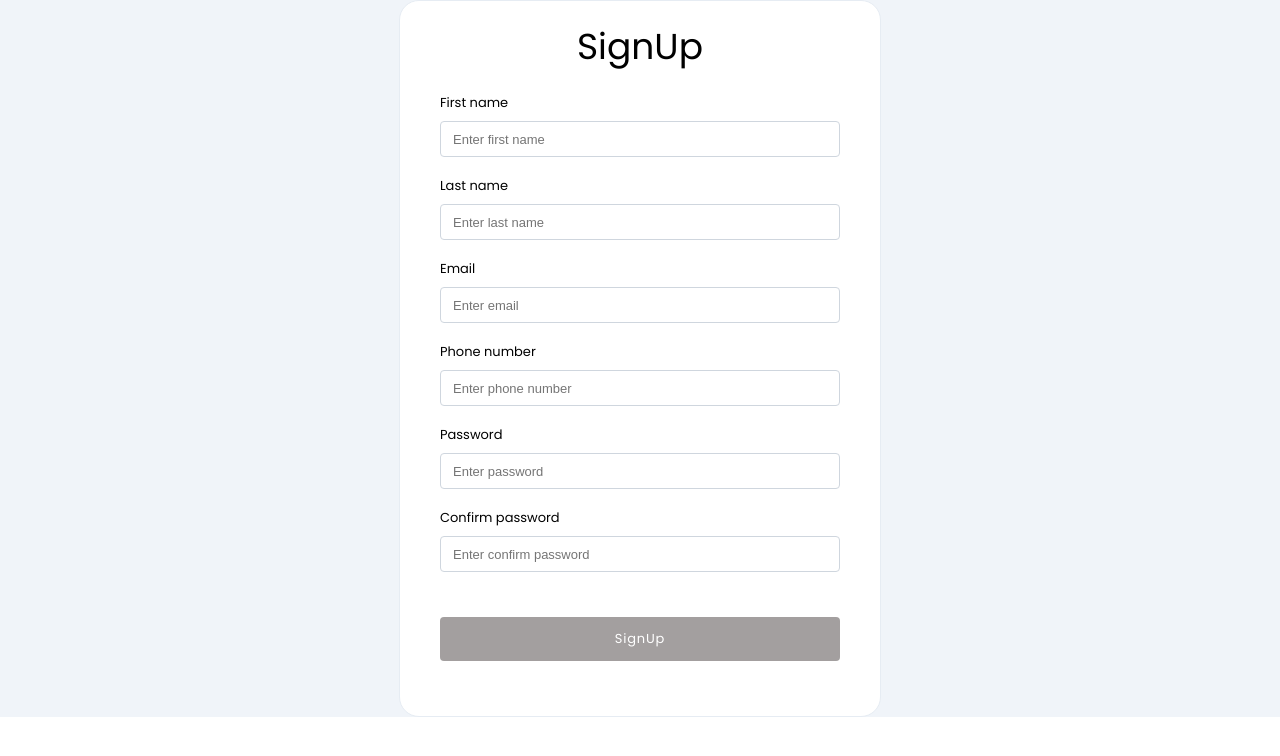
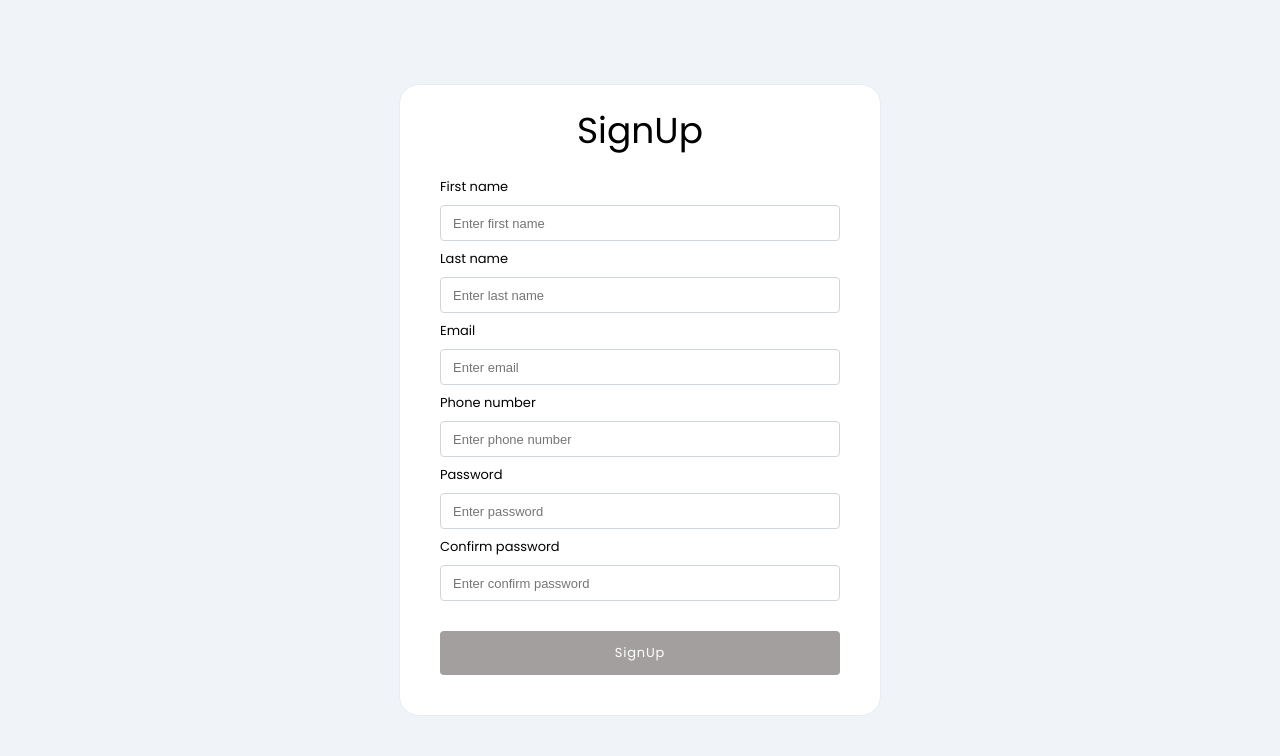
Before and after one commit to Natalka2019/todo-vue, a Vue app: page / in a window 1280 px wide. Shown: the top 756 px of the page. Built offline with nearby package versions, Linux system fonts and the light colour scheme.

Commit message:
move validation functions to utilities

```diff
--- a/src/components/buttonRegular.vue
+++ b/src/components/buttonRegular.vue
@@ -24,7 +24,6 @@ export default {
 .button {
   box-sizing: border-box;
   padding: 12px;
-  margin: 0 0 15px 0;
   border-radius: 5px;
   border: none;
   outline: none;
--- /dev/null
+++ b/src/utilities.js
@@ -0,0 +1,29 @@
+export const required = (val) => ({ status: !!val });
+
+export const minLength = (num) => (val) => ({
+  status: val.length >= num,
+  value: num,
+});
+
+export const maxLength = (num) => (val) => ({
+  status: val.length <= num,
+  value: num,
+});
+
+export const noDigits = (val) => {
+  return { status: /^([^0-9]*)$/.test(val) };
+};
+
+export const validEmail = (val) => {
+  return { status: /(?=^.{1,64}@.{1,64}$)^(.+@.+\..+)$/.test(val) };
+};
+
+export const validPassword = (val) => {
+  return {
+    status: /^(?=.*[A-Z])(?=.*\d)[A-Za-z\d@$!%*?&]{8,50}$/.test(val),
+  };
+};
+
+export const validConfirmPassword = () => {
+  return { status: false };
+};
--- a/src/views/SignUpPage/index.vue
+++ b/src/views/SignUpPage/index.vue
@@ -112,34 +112,15 @@
 import buttonRegular from "../../components/buttonRegular.vue";
 import inputRegular from "../../components/inputRegular.vue";
 import { useForm } from "../../use/form";
-
-const required = (val) => ({ status: !!val });
-const minLength = (num) => (val) => ({
-  status: val.length >= num,
-  value: num,
-});
-const maxLength = (num) => (val) => ({
-  status: val.length <= num,
-  value: num,
-});
-
-const noDigits = (val) => {
-  return { status: /^([^0-9]*)$/.test(val) };
-};
-
-const validEmail = (val) => {
-  return { status: /(?=^.{1,64}@.{1,64}$)^(.+@.+\..+)$/.test(val) };
-};
-
-const validPassword = (val) => {
-  return {
-    status: /^(?=.*[A-Z])(?=.*\d)[A-Za-z\d@$!%*?&]{8,50}$/.test(val),
-  };
-};
-
-const validConfirmPassword = () => {
-  return { status: false };
-};
+import {
+  required,
+  minLength,
+  maxLength,
+  noDigits,
+  validEmail,
+  validPassword,
+  validConfirmPassword,
+} from "../../utilities";
 
 export default {
   name: "SignUpPage",
@@ -251,8 +232,7 @@ export default {
 
 <style scoped>
 .container {
-  /* height: 100vh; */
-
+  height: 100vh;
   display: flex;
   justify-content: center;
   align-items: center;
@@ -276,14 +256,7 @@ h1 {
 
 .inputFieldContainer {
   width: 400px;
-  margin-bottom: 4px;
-  font-size: 13px;
-  line-height: 20px;
-}
-
-.inputFieldContainer {
-  width: 400px;
-  margin-bottom: 4px;
+  margin-bottom: 8px;
   font-size: 13px;
   line-height: 20px;
 }
@@ -305,8 +278,7 @@ h1 {
 }
 
 ::v-deep .inputFieldErrorClass {
-  font-size: 10px;
-  min-height: 15px;
+  font-size: 12px;
   color: red;
 }
 
--- a/src/views/TodosPage/index.vue
+++ b/src/views/TodosPage/index.vue
@@ -166,6 +166,7 @@ h1 {
   width: 30%;
   box-shadow: 0.1px 0.1px 2px rgba(0, 0, 0, 0.4);
   font-weight: bold;
+  margin: 0 0 15px 0;
 }
 
 .tasks-container {
```
